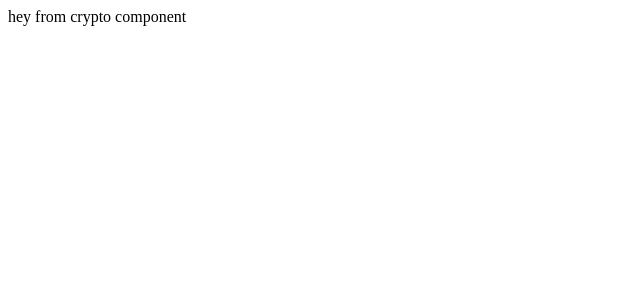
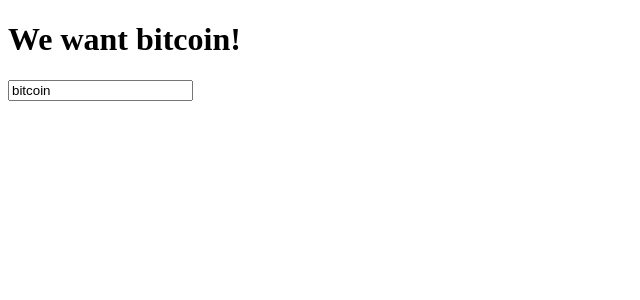
Before and after one commit to cboydstun/udemy-react-crypto, a React (Create React App) app: page / in a window 1280 px wide. Shown: the top 300 px of the page, without its empty margins (0-640 px from the left). Built offline with nearby package versions, Linux system fonts and the light colour scheme.

Commit message:
useState hooks done

```diff
--- a/src/components/ContainerComponent.js
+++ b/src/components/ContainerComponent.js
@@ -1,7 +1,13 @@
-import React from 'react'
+import React, { useState } from 'react'
 
 import Crypto from './Crypto'
 
 export default function ContainerComponent() {
-  return <Crypto asset="bitcoin" />
+  const [value, setValue] = useState('bitcoin')
+
+  return (
+    <div>
+      <Crypto asset={value} />
+    </div>
+  )
 }
--- a/src/components/Crypto.js
+++ b/src/components/Crypto.js
@@ -1,7 +1,16 @@
-import React from 'react'
+import React, { useState } from 'react'
 
 export default function Crypto(props) {
-  console.log(props)
-  console.log(props.asset)
-  return <div>hey from crypto component</div>
+  const [value, setValue] = useState(props.asset)
+
+  return (
+    <div>
+      <h1>We want {value}!</h1>
+      <input
+        type="text"
+        value={value}
+        onChange={(e) => setValue(e.target.value)}
+      />
+    </div>
+  )
 }
```
